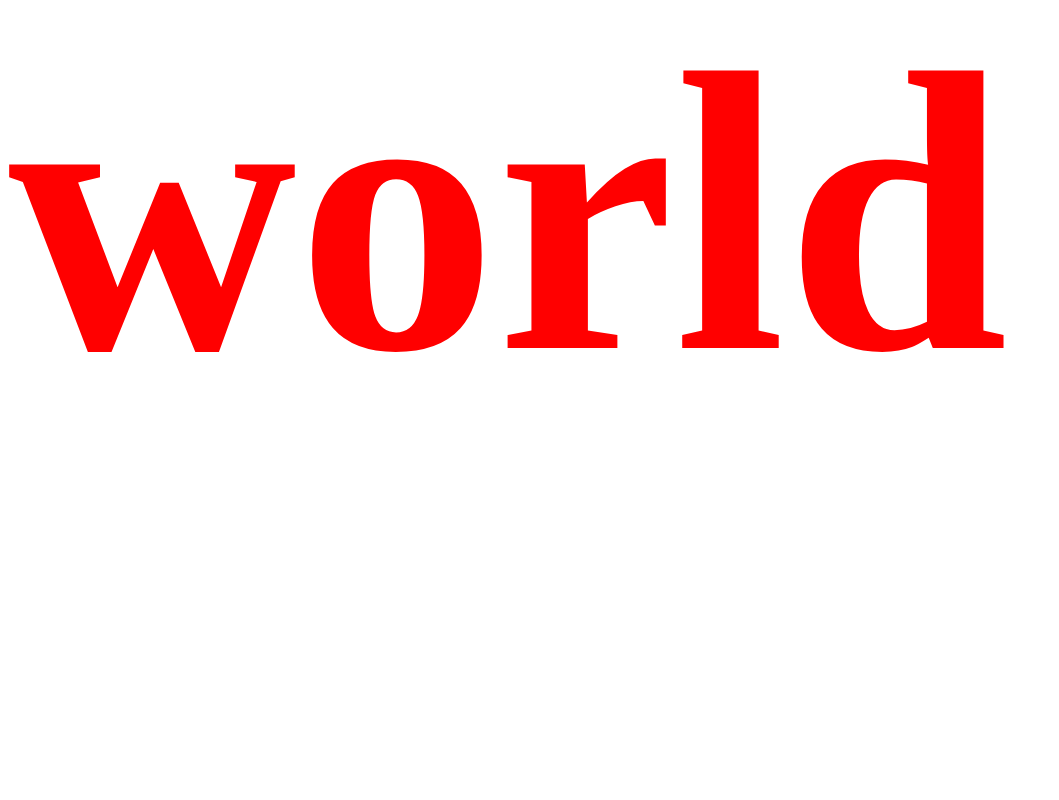
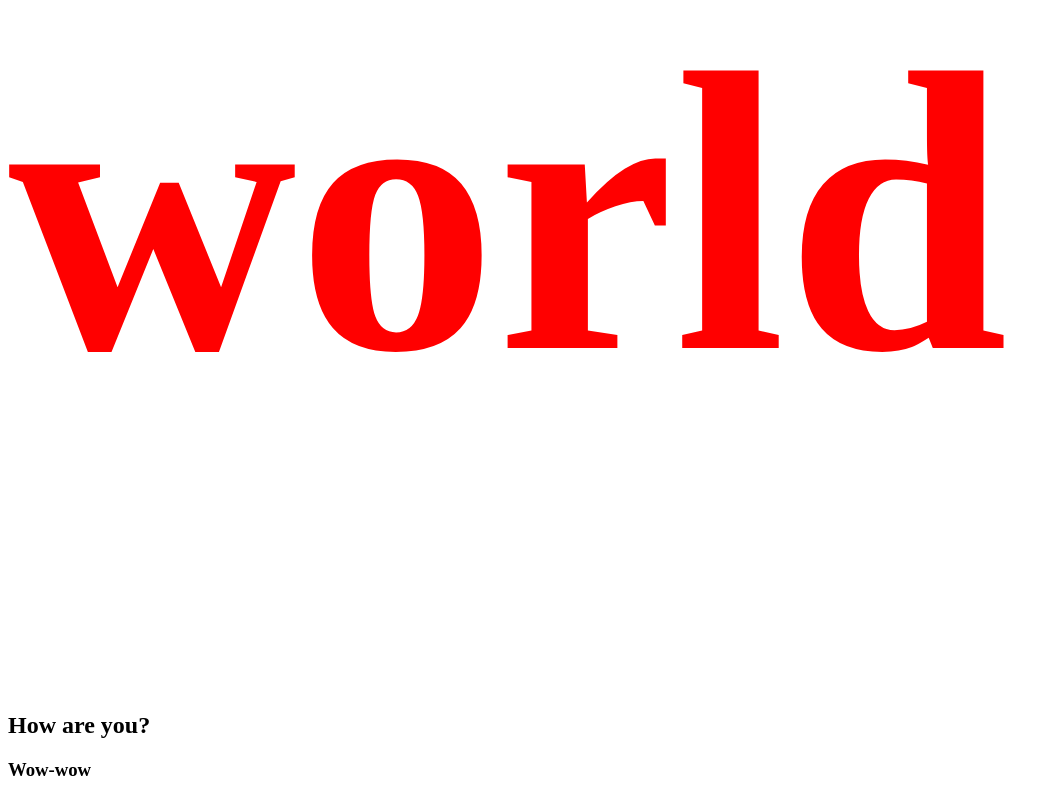
Before and after one commit to talfril/first-project, a plain HTML site: page index.html in a window 1280 px wide. Shown: the part 744-1544 px from the top of the page, without its empty margins (0-1059 px from the left). Before the commit the page ends 1456 px from the top, so only its background shows below. Drawn offline with Linux system fonts and the light colour scheme; files that its build step writes are made by us from their sources.

Commit message:
добавление третьей строки

```diff
--- a/index.html
+++ b/index.html
@@ -7,5 +7,7 @@
 </head>
 <body>
 <h1>Hello world</h1>
+<h2>How are you?</h2>
+<h3>Wow-wow</h3>
 </body>
 </html>
```
